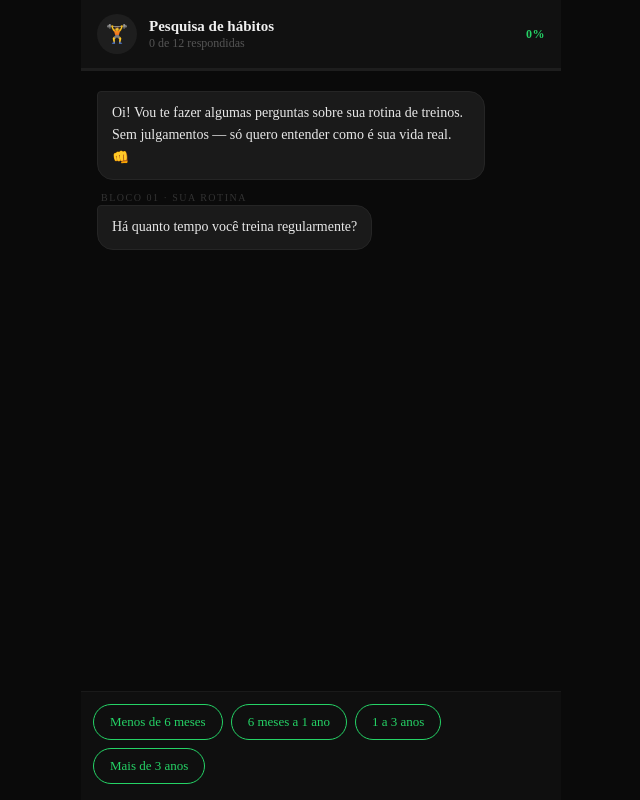
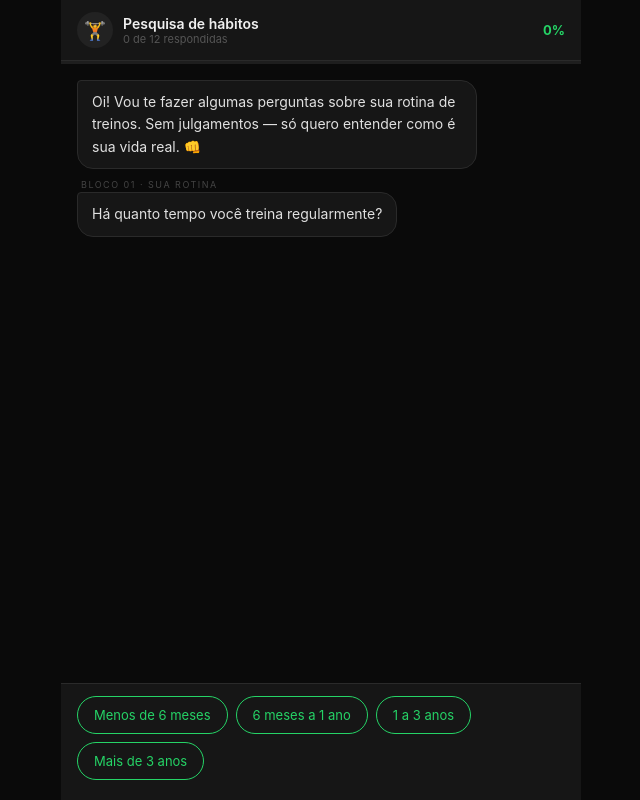
Before and after one commit to luizguelfi/myForms, a React (Create React App) app in the folder myForms/: page / in a window 1280 px wide. Both pictures are taken after a click on the button "Começar conversa →". Shown: the whole page, without its empty margins (319-959 px from the left). Built offline with nearby package versions, Linux system fonts and the light colour scheme.

Commit message:
Update FormsVoz.js

```diff
--- a/myForms/src/FormsVoz.js
+++ b/myForms/src/FormsVoz.js
@@ -1,6 +1,5 @@
 import React, { useState, useEffect, useRef } from "react";
 
-// ─── PERGUNTAS ────────────────────────────────────────────────────────────────
 const QUESTIONS = [
   {
     id: "q1", block: "Bloco 01 · Sua rotina",
@@ -75,60 +74,32 @@ const QUESTIONS = [
     text: "Se você pudesse mudar uma coisa — só uma — na forma como cuida da sua nutrição e suplementação hoje, o que seria?",
     type: "voice",
     placeholder: "Pode ser qualquer coisa...",
-    required: true,
   },
 ];
 
 const TOTAL = QUESTIONS.length;
+const GREEN = "#25D366";
+const BG = "#0a0a0a";
+const SURFACE = "#161616";
+const BORDER = "#2a2a2a";
 
-// ─── HELPERS ──────────────────────────────────────────────────────────────────
 function uid() {
-  return Date.now().toString(36) + Math.random().toString(36).slice(2);
+  return Math.random().toString(36).slice(2);
 }
 
-function getNextIndex(questions, currentIndex, answers) {
-  const current = questions[currentIndex];
-  if (current?.skipIf && current.skipTo) {
-    const ans = answers[current.id];
-    if (current.skipIf(ans)) {
-      const skipIdx = questions.findIndex((q) => q.id === current.skipTo);
-      if (skipIdx !== -1) return skipIdx;
+function getNextIndex(currentIndex, answers) {
+  const current = QUESTIONS[currentIndex];
+  if (current?.skipIf && current?.skipTo) {
+    if (current.skipIf(answers[current.id])) {
+      const idx = QUESTIONS.findIndex((q) => q.id === current.skipTo);
+      if (idx !== -1) return idx;
     }
   }
   return currentIndex + 1;
 }
 
-// ─── COMPONENTES ──────────────────────────────────────────────────────────────
-function TypingIndicator() {
-  return (
-    <div style={s.bubble_bot}>
-      <span style={s.dot} className="d1" />
-      <span style={s.dot} className="d2" />
-      <span style={s.dot} className="d3" />
-    </div>
-  );
-}
-
-function BotBubble({ text, block }) {
-  return (
-    <div style={{ display: "flex", flexDirection: "column", alignItems: "flex-start", gap: 2, marginBottom: 4 }}>
-      {block && <span style={s.blockTag}>{block}</span>}
-      <div style={s.bubble_bot_text}>{text}</div>
-    </div>
-  );
-}
-
-function UserBubble({ text }) {
-  return (
-    <div style={{ display: "flex", justifyContent: "flex-end", marginBottom: 4 }}>
-      <div style={s.bubble_user}>{text}</div>
-    </div>
-  );
-}
-
-// ─── APP PRINCIPAL ────────────────────────────────────────────────────────────
 export default function FormsVoz() {
-  const [phase, setPhase] = useState("intro"); // intro | chat | done
+  const [phase, setPhase] = useState("intro");
   const [qIndex, setQIndex] = useState(0);
   const [answers, setAnswers] = useState({});
   const [messages, setMessages] = useState([]);
@@ -136,27 +107,22 @@ export default function FormsVoz() {
   const [isTyping, setIsTyping] = useState(false);
   const [isListening, setIsListening] = useState(false);
   const [hasVoice, setHasVoice] = useState(false);
-  const [saved, setSaved] = useState(false);
-
   const bottomRef = useRef(null);
   const recognitionRef = useRef(null);
-  const sessionId = useRef(uid());
 
-  // Checa suporte à voz
   useEffect(() => {
     const SR = window.SpeechRecognition || window.webkitSpeechRecognition;
     setHasVoice(!!SR);
   }, []);
 
-  // Scroll automático
   useEffect(() => {
     bottomRef.current?.scrollIntoView({ behavior: "smooth" });
   }, [messages, isTyping]);
 
+  const answeredCount = Object.keys(answers).length;
+  const progress = Math.round((answeredCount / TOTAL) * 100);
   const currentQ = QUESTIONS[qIndex];
-  const progress = Math.round((Object.keys(answers).length / TOTAL) * 100);
 
-  // Mostra pergunta com delay de digitação
   function showQuestion(idx) {
     setIsTyping(true);
     setTimeout(() => {
@@ -165,116 +131,119 @@ export default function FormsVoz() {
         ...prev,
         { type: "bot", text: QUESTIONS[idx].text, block: QUESTIONS[idx].block, id: uid() },
       ]);
-    }, 900);
+    }, 800);
   }
 
   function startChat() {
     setPhase("chat");
-    showQuestion(0);
+    setMessages([{
+      type: "bot",
+      text: "Oi! Vou te fazer algumas perguntas sobre sua rotina de treinos. Sem julgamentos — só quero entender como é sua vida real. 👊",
+      id: uid(),
+    }]);
+    setTimeout(() => showQuestion(0), 600);
   }
 
   function submitAnswer(value) {
     if (!value.trim()) return;
     const q = QUESTIONS[qIndex];
-
-    // Adiciona resposta do usuário
     setMessages((prev) => [...prev, { type: "user", text: value, id: uid() }]);
     const newAnswers = { ...answers, [q.id]: value };
     setAnswers(newAnswers);
     setInputText("");
+    if (isListening) {
+      recognitionRef.current?.stop();
+      setIsListening(false);
+    }
 
-    // Próxima pergunta
-    const nextIdx = getNextIndex(QUESTIONS, qIndex, newAnswers);
+    const nextIdx = getNextIndex(qIndex, newAnswers);
     if (nextIdx < QUESTIONS.length) {
       setQIndex(nextIdx);
       showQuestion(nextIdx);
     } else {
-      // Fim
       setTimeout(() => {
         setIsTyping(true);
         setTimeout(() => {
           setIsTyping(false);
           setMessages((prev) => [
             ...prev,
-            {
-              type: "bot",
-              text: "Obrigado pela sua participação! 🙏 Suas respostas foram registradas e vão nos ajudar muito.",
-              id: uid(),
-            },
+            { type: "bot", text: "Obrigado pela sua participação! 🙏 Suas respostas foram registradas e vão nos ajudar muito.", id: uid() },
           ]);
-          saveResponses(newAnswers);
           setPhase("done");
-        }, 1000);
-      }, 400);
+        }, 900);
+      }, 300);
     }
   }
 
-  async function saveResponses(finalAnswers) {
-    try {
-      const record = {
-        id: sessionId.current,
-        timestamp: new Date().toISOString(),
-        answers: finalAnswers,
-      };
-      // Carrega respostas existentes
-      let all = [];
-      try {
-        const existing = await window.storage.get("survey_responses", true);
-        if (existing?.value) all = JSON.parse(existing.value);
-      } catch (_) {}
-      all.push(record);
-      await window.storage.set("survey_responses", JSON.stringify(all), true);
-      setSaved(true);
-    } catch (e) {
-      console.error("Erro ao salvar:", e);
-    }
-  }
-
-  // Voz
   function toggleVoice() {
     const SR = window.SpeechRecognition || window.webkitSpeechRecognition;
     if (!SR) return;
-
     if (isListening) {
       recognitionRef.current?.stop();
       setIsListening(false);
       return;
     }
-
-    const recognition = new SR();
-    recognition.lang = "pt-BR";
-    recognition.continuous = false;
-    recognition.interimResults = true;
-    recognitionRef.current = recognition;
-
-    recognition.onresult = (e) => {
-      const transcript = Array.from(e.results)
-        .map((r) => r[0].transcript)
-        .join("");
-      setInputText(transcript);
+    const r = new SR();
+    r.lang = "pt-BR";
+    r.continuous = false;
+    r.interimResults = true;
+    r.onresult = (e) => {
+      const t = Array.from(e.results).map((x) => x[0].transcript).join("");
+      setInputText(t);
     };
-    recognition.onend = () => setIsListening(false);
-    recognition.onerror = () => setIsListening(false);
-
-    recognition.start();
+    r.onend = () => setIsListening(false);
+    r.onerror = () => setIsListening(false);
+    r.start();
+    recognitionRef.current = r;
     setIsListening(true);
   }
 
-  // ─── TELAS ────────────────────────────────────────────────────────────────
+  // ── INTRO ──────────────────────────────────────────────────────────────────
   if (phase === "intro") {
     return (
-      <div style={s.page}>
-        <div style={s.intro}>
-          <div style={s.avatar}>💬</div>
-          <h1 style={s.introTitle}>Como é a sua<br /><em style={{ color: "#25D366" }}>rotina de treinos?</em></h1>
-          <p style={s.introDesc}>
-            Responda algumas perguntas sobre seus hábitos de treino e suplementação.
-            Leva cerca de 5 minutos — pode responder digitando ou pelo microfone. 🎙️
+      <div style={{
+        minHeight: "100dvh",
+        background: BG,
+        display: "flex",
+        alignItems: "center",
+        justifyContent: "center",
+        padding: "32px 24px",
+        boxSizing: "border-box",
+        fontFamily: "-apple-system, BlinkMacSystemFont, 'Segoe UI', sans-serif",
+      }}>
+        <div style={{ width: "100%", maxWidth: 400, textAlign: "center" }}>
+          <div style={{ fontSize: 48, marginBottom: 24 }}>💬</div>
+          <h1 style={{
+            fontSize: 28,
+            fontWeight: 300,
+            color: "#f0f0f0",
+            margin: "0 0 16px",
+            lineHeight: 1.3,
+          }}>
+            Como é a sua<br />
+            <em style={{ color: GREEN, fontStyle: "italic" }}>rotina de treinos?</em>
+          </h1>
+          <p style={{ color: "#888", fontSize: 15, lineHeight: 1.7, margin: "0 0 8px" }}>
+            Responda algumas perguntas sobre seus hábitos de treino. Leva cerca de 5 minutos — pode responder digitando ou pelo microfone. 🎙️
           </p>
-          <p style={{ ...s.introDesc, fontSize: 12, color: "#555", marginTop: 8 }}>
+          <p style={{ color: "#555", fontSize: 12, margin: "0 0 32px" }}>
             Suas respostas são anônimas.
           </p>
-          <button style={s.startBtn} onClick={startChat}>
+          <button
+            onClick={startChat}
+            style={{
+              width: "100%",
+              padding: "16px",
+              background: GREEN,
+              color: "#000",
+              border: "none",
+              borderRadius: 32,
+              fontSize: 16,
+              fontWeight: 700,
+              cursor: "pointer",
+              fontFamily: "inherit",
+            }}
+          >
             Começar conversa →
           </button>
         </div>
@@ -282,61 +251,165 @@ export default function FormsVoz() {
     );
   }
 
+  // ── CHAT ───────────────────────────────────────────────────────────────────
   return (
-    <div style={s.page}>
+    <div style={{
+      display: "flex",
+      flexDirection: "column",
+      height: "100dvh",
+      background: BG,
+      fontFamily: "-apple-system, BlinkMacSystemFont, 'Segoe UI', sans-serif",
+      maxWidth: 520,
+      margin: "0 auto",
+      boxSizing: "border-box",
+    }}>
+
       {/* Header */}
-      <div style={s.header}>
-        <div style={s.headerAvatar}>🏋️</div>
-        <div>
-          <div style={s.headerName}>Pesquisa de hábitos</div>
-          <div style={s.headerSub}>
-            {phase === "done" ? "Concluído ✓" : `${Object.keys(answers).length} de ${TOTAL} respondidas`}
+      <div style={{
+        display: "flex",
+        alignItems: "center",
+        gap: 10,
+        padding: "12px 16px",
+        background: SURFACE,
+        borderBottom: `1px solid ${BORDER}`,
+        flexShrink: 0,
+      }}>
+        <div style={{
+          width: 36, height: 36, borderRadius: "50%",
+          background: "#222",
+          display: "flex", alignItems: "center", justifyContent: "center",
+          fontSize: 18, flexShrink: 0,
+        }}>🏋️</div>
+        <div style={{ flex: 1, minWidth: 0 }}>
+          <div style={{ fontSize: 14, fontWeight: 600, color: "#f0f0f0" }}>Pesquisa de hábitos</div>
+          <div style={{ fontSize: 11, color: "#555" }}>
+            {phase === "done" ? "Concluído ✓" : `${answeredCount} de ${TOTAL} respondidas`}
           </div>
         </div>
-        {phase !== "done" && (
-          <div style={s.progressPill}>{progress}%</div>
-        )}
+        <div style={{ fontSize: 13, fontWeight: 700, color: GREEN, flexShrink: 0 }}>
+          {progress}%
+        </div>
       </div>
 
       {/* Progress bar */}
-      <div style={s.progressTrack}>
-        <div style={{ ...s.progressFill, width: `${progress}%` }} />
+      <div style={{ height: 3, background: "#1e1e1e", flexShrink: 0 }}>
+        <div style={{
+          height: "100%",
+          width: `${progress}%`,
+          background: GREEN,
+          transition: "width 0.5s ease",
+        }} />
       </div>
 
-      {/* Chat */}
-      <div style={s.chat}>
-        {/* Intro do bot */}
-        <BotBubble text="Oi! Vou te fazer algumas perguntas sobre sua rotina de treinos. Sem julgamentos — só quero entender como é sua vida real. 👊" />
+      {/* Messages */}
+      <div style={{
+        flex: 1,
+        overflowY: "auto",
+        padding: "16px",
+        display: "flex",
+        flexDirection: "column",
+        gap: 10,
+        WebkitOverflowScrolling: "touch",
+      }}>
+        {messages.map((m) => (
+          m.type === "bot" ? (
+            <div key={m.id} style={{ display: "flex", flexDirection: "column", alignItems: "flex-start", gap: 2 }}>
+              {m.block && (
+                <span style={{ fontSize: 9, letterSpacing: 1.5, textTransform: "uppercase", color: "#444", marginLeft: 4 }}>
+                  {m.block}
+                </span>
+              )}
+              <div style={{
+                background: SURFACE,
+                color: "#e0e0e0",
+                padding: "10px 14px",
+                borderRadius: "4px 16px 16px 16px",
+                fontSize: 14,
+                lineHeight: 1.6,
+                maxWidth: "82%",
+                border: `1px solid ${BORDER}`,
+                wordBreak: "break-word",
+              }}>
+                {m.text}
+              </div>
+            </div>
+          ) : (
+            <div key={m.id} style={{ display: "flex", justifyContent: "flex-end" }}>
+              <div style={{
+                background: "#1a3d28",
+                color: "#d4f0dd",
+                padding: "10px 14px",
+                borderRadius: "16px 4px 16px 16px",
+                fontSize: 14,
+                lineHeight: 1.6,
+                maxWidth: "82%",
+                border: "1px solid #245c35",
+                wordBreak: "break-word",
+              }}>
+                {m.text}
+              </div>
+            </div>
+          )
+        ))}
 
-        {messages.map((m) =>
-          m.type === "bot"
-            ? <BotBubble key={m.id} text={m.text} block={m.block} />
-            : <UserBubble key={m.id} text={m.text} />
+        {isTyping && (
+          <div style={{
+            background: SURFACE,
+            padding: "12px 16px",
+            borderRadius: "4px 16px 16px 16px",
+            display: "flex",
+            gap: 5,
+            alignItems: "center",
+            width: 56,
+            border: `1px solid ${BORDER}`,
+          }}>
+            {[0, 0.2, 0.4].map((delay, i) => (
+              <span key={i} style={{
+                width: 7, height: 7,
+                borderRadius: "50%",
+                background: "#555",
+                display: "inline-block",
+                animation: `bounce 1.2s ${delay}s infinite`,
+              }} />
+            ))}
+          </div>
         )}
-
-        {isTyping && <TypingIndicator />}
         <div ref={bottomRef} />
       </div>
 
       {/* Input */}
       {phase === "chat" && !isTyping && currentQ && (
-        <div style={s.inputArea}>
+        <div style={{
+          padding: "12px 16px 20px",
+          background: SURFACE,
+          borderTop: `1px solid ${BORDER}`,
+          flexShrink: 0,
+        }}>
           {currentQ.type === "choice" ? (
-            <div style={s.choices}>
+            <div style={{ display: "flex", flexWrap: "wrap", gap: 8 }}>
               {currentQ.options.map((opt) => (
                 <button
                   key={opt}
-                  style={s.choiceBtn}
                   onClick={() => submitAnswer(opt)}
+                  style={{
+                    padding: "10px 16px",
+                    background: "transparent",
+                    border: `1.5px solid ${GREEN}`,
+                    borderRadius: 24,
+                    color: GREEN,
+                    fontSize: 13,
+                    cursor: "pointer",
+                    fontFamily: "inherit",
+                    WebkitTapHighlightColor: "transparent",
+                  }}
                 >
                   {opt}
                 </button>
               ))}
             </div>
           ) : (
-            <div style={s.textRow}>
+            <div style={{ display: "flex", gap: 8, alignItems: "flex-end" }}>
               <textarea
-                style={s.textarea}
                 rows={2}
                 value={inputText}
                 placeholder={isListening ? "🎙️ Ouvindo..." : currentQ.placeholder}
@@ -344,31 +417,58 @@ export default function FormsVoz() {
                 onKeyDown={(e) => {
                   if (e.key === "Enter" && !e.shiftKey) {
                     e.preventDefault();
-                    submitAnswer(inputText);
+                    if (inputText.trim()) submitAnswer(inputText);
                   }
                 }}
+                style={{
+                  flex: 1,
+                  background: "#111",
+                  border: `1px solid ${BORDER}`,
+                  borderRadius: 20,
+                  padding: "10px 14px",
+                  color: "#f0f0f0",
+                  fontSize: 14,
+                  lineHeight: 1.5,
+                  resize: "none",
+                  fontFamily: "inherit",
+                  outline: "none",
+                  boxSizing: "border-box",
+                }}
               />
-              <div style={s.btnGroup}>
+              <div style={{ display: "flex", flexDirection: "column", gap: 6, flexShrink: 0 }}>
                 {hasVoice && (
                   <button
+                    onClick={toggleVoice}
                     style={{
-                      ...s.micBtn,
-                      background: isListening ? "#25D366" : "#1e1e1e",
-                      boxShadow: isListening ? "0 0 0 4px rgba(37,211,102,0.25)" : "none",
+                      width: 42, height: 42,
+                      borderRadius: "50%",
+                      background: isListening ? GREEN : "#222",
+                      border: "none",
+                      fontSize: 17,
+                      cursor: "pointer",
+                      display: "flex", alignItems: "center", justifyContent: "center",
+                      boxShadow: isListening ? `0 0 0 4px rgba(37,211,102,0.2)` : "none",
+                      WebkitTapHighlightColor: "transparent",
                     }}
-                    onClick={toggleVoice}
-                    title="Responder por voz"
                   >
                     {isListening ? "⏹" : "🎙️"}
                   </button>
                 )}
                 <button
+                  onClick={() => inputText.trim() && submitAnswer(inputText)}
                   style={{
-                    ...s.sendBtn,
-                    opacity: inputText.trim() ? 1 : 0.35,
+                    width: 42, height: 42,
+                    borderRadius: "50%",
+                    background: inputText.trim() ? GREEN : "#222",
+                    border: "none",
+                    color: inputText.trim() ? "#000" : "#555",
+                    fontSize: 20,
+                    fontWeight: 700,
                     cursor: inputText.trim() ? "pointer" : "not-allowed",
+                    display: "flex", alignItems: "center", justifyContent: "center",
+                    WebkitTapHighlightColor: "transparent",
+                    transition: "background 0.2s",
                   }}
-                  onClick={() => inputText.trim() && submitAnswer(inputText)}
                 >
                   ↑
                 </button>
@@ -379,236 +479,29 @@ export default function FormsVoz() {
       )}
 
       {phase === "done" && (
-        <div style={s.doneBar}>
-          {saved ? "✓ Respostas salvas com sucesso" : "Salvando respostas..."}
+        <div style={{
+          padding: "16px",
+          textAlign: "center",
+          fontSize: 13,
+          color: GREEN,
+          background: SURFACE,
+          borderTop: `1px solid ${BORDER}`,
+          flexShrink: 0,
+        }}>
+          ✓ Respostas registradas — obrigado!
         </div>
       )}
 
       <style>{`
+        * { box-sizing: border-box; }
+        body { margin: 0; background: #0a0a0a; }
         @keyframes bounce {
-          0%, 80%, 100% { transform: translateY(0); opacity: 0.4; }
+          0%, 80%, 100% { transform: translateY(0); opacity: 0.3; }
           40% { transform: translateY(-5px); opacity: 1; }
         }
-        .d1 { animation: bounce 1.2s infinite 0s; }
-        .d2 { animation: bounce 1.2s infinite 0.2s; }
-        .d3 { animation: bounce 1.2s infinite 0.4s; }
+        textarea::placeholder { color: #555; }
+        button:active { opacity: 0.75; }
       `}</style>
     </div>
   );
 }
-
-// ─── ESTILOS ──────────────────────────────────────────────────────────────────
-const s = {
-  page: {
-    display: "flex",
-    flexDirection: "column",
-    height: "100vh",
-    maxWidth: 480,
-    width: "100%",
-    margin: "0 auto",
-  },
-  // INTRO
-  intro: {
-    flex: 1,
-    display: "flex",
-    flexDirection: "column",
-    alignItems: "center",
-    justifyContent: "center",
-    padding: "40px 32px",
-    textAlign: "center",
-  },
-  avatar: { fontSize: 52, marginBottom: 24 },
-  introTitle: {
-    fontSize: 30,
-    fontWeight: 300,
-    color: "#f0f0f0",
-    margin: "0 0 16px",
-    lineHeight: 1.3,
-  },
-  introDesc: {
-    color: "#777",
-    fontSize: 15,
-    lineHeight: 1.7,
-    margin: 0,
-    maxWidth: 320,
-  },
-  startBtn: {
-    marginTop: 32,
-    padding: "14px 32px",
-    background: "#25D366",
-    color: "#000",
-    border: "none",
-    borderRadius: 28,
-    fontSize: 16,
-    fontWeight: 600,
-    cursor: "pointer",
-    letterSpacing: 0.3,
-  },
-  // HEADER
-  header: {
-    display: "flex",
-    alignItems: "center",
-    gap: 12,
-    padding: "14px 16px",
-    background: "#111",
-    borderBottom: "1px solid #1e1e1e",
-    flexShrink: 0,
-  },
-  headerAvatar: {
-    width: 40, height: 40,
-    borderRadius: "50%",
-    background: "#1e1e1e",
-    display: "flex", alignItems: "center", justifyContent: "center",
-    fontSize: 18,
-  },
-  headerName: { fontSize: 15, fontWeight: 600, color: "#f0f0f0" },
-  headerSub: { fontSize: 12, color: "#555", marginTop: 1 },
-  progressPill: {
-    marginLeft: "auto",
-    fontSize: 12,
-    color: "#25D366",
-    fontWeight: 700,
-    letterSpacing: 0.5,
-  },
-  // PROGRESS
-  progressTrack: {
-    height: 2,
-    background: "#1e1e1e",
-    flexShrink: 0,
-  },
-  progressFill: {
-    height: "100%",
-    background: "#25D366",
-    transition: "width 0.5s ease",
-  },
-  // CHAT
-  chat: {
-    flex: 1,
-    overflowY: "auto",
-    padding: "20px 16px",
-    display: "flex",
-    flexDirection: "column",
-    gap: 8,
-  },
-  blockTag: {
-    fontSize: 10,
-    letterSpacing: 1.5,
-    textTransform: "uppercase",
-    color: "#333",
-    marginLeft: 4,
-  },
-  bubble_bot_text: {
-    background: "#1a1a1a",
-    color: "#e8e8e8",
-    padding: "10px 14px",
-    borderRadius: "4px 16px 16px 16px",
-    fontSize: 14,
-    lineHeight: 1.6,
-    maxWidth: "80%",
-    border: "1px solid #252525",
-  },
-  bubble_bot: {
-    background: "#1a1a1a",
-    padding: "12px 16px",
-    borderRadius: "4px 16px 16px 16px",
-    display: "flex",
-    gap: 5,
-    alignItems: "center",
-    width: 52,
-    border: "1px solid #252525",
-  },
-  dot: {
-    width: 6, height: 6,
-    borderRadius: "50%",
-    background: "#555",
-    display: "inline-block",
-  },
-  bubble_user: {
-    background: "#1f4a2e",
-    color: "#e8f5e9",
-    padding: "10px 14px",
-    borderRadius: "16px 4px 16px 16px",
-    fontSize: 14,
-    lineHeight: 1.6,
-    maxWidth: "80%",
-    border: "1px solid #2a5c38",
-  },
-  // INPUT
-  inputArea: {
-    padding: "12px 12px 16px",
-    background: "#0f0f0f",
-    borderTop: "1px solid #1a1a1a",
-    flexShrink: 0,
-  },
-  choices: {
-    display: "flex",
-    flexWrap: "wrap",
-    gap: 8,
-  },
-  choiceBtn: {
-    padding: "9px 16px",
-    background: "transparent",
-    border: "1px solid #25D366",
-    borderRadius: 20,
-    color: "#25D366",
-    fontSize: 13,
-    cursor: "pointer",
-    transition: "all 0.15s",
-    fontFamily: "inherit",
-  },
-  textRow: {
-    display: "flex",
-    gap: 8,
-    alignItems: "flex-end",
-  },
-  textarea: {
-    flex: 1,
-    background: "#1a1a1a",
-    border: "1px solid #2a2a2a",
-    borderRadius: 20,
-    padding: "10px 16px",
-    color: "#f0f0f0",
-    fontSize: 14,
-    lineHeight: 1.5,
-    resize: "none",
-    fontFamily: "inherit",
-    outline: "none",
-  },
-  btnGroup: {
-    display: "flex",
-    flexDirection: "column",
-    gap: 6,
-  },
-  micBtn: {
-    width: 40, height: 40,
-    borderRadius: "50%",
-    border: "none",
-    fontSize: 16,
-    cursor: "pointer",
-    display: "flex", alignItems: "center", justifyContent: "center",
-    transition: "all 0.2s",
-    flexShrink: 0,
-  },
-  sendBtn: {
-    width: 40, height: 40,
-    borderRadius: "50%",
-    background: "#25D366",
-    border: "none",
-    color: "#000",
-    fontSize: 20,
-    fontWeight: 700,
-    cursor: "pointer",
-    display: "flex", alignItems: "center", justifyContent: "center",
-    transition: "opacity 0.2s",
-    flexShrink: 0,
-  },
-  doneBar: {
-    padding: "16px",
-    textAlign: "center",
-    fontSize: 13,
-    color: "#25D366",
-    background: "#0f0f0f",
-    borderTop: "1px solid #1a1a1a",
-    flexShrink: 0,
-  },
-};
```
